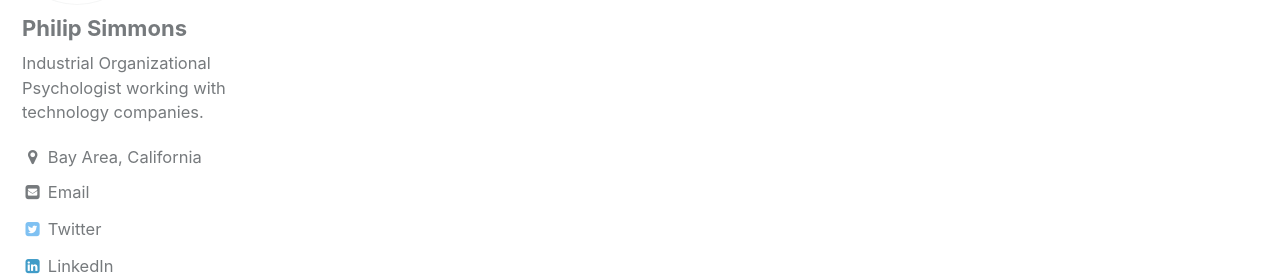
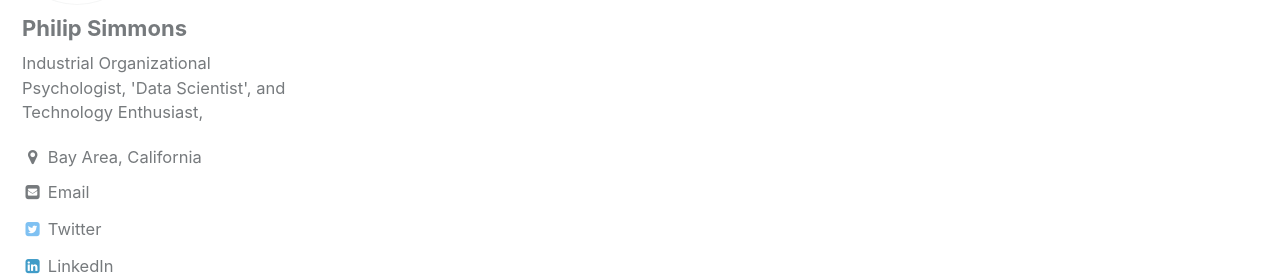
Before and after one commit to PhilpSimmons/PhilpSimmons.github.io, a Jekyll site: the page built from index.html, in a window 1280 px wide. Shown: the part 225-501 px from the top of the page. Built offline with Jekyll 4.4.1, drawn with Linux system fonts in a browser that asks for light colours; the list of posts is cut into pages by our own code.

Commit message:
update summary

```diff
--- a/_config.yml
+++ b/_config.yml
@@ -85,7 +85,7 @@ analytics:
 author:
   name             : "Philip Simmons"
   avatar           : "/assets/images/IMG_9176.jpg" # path of avatar image, e.g. "/assets/images/bio-photo.jpg"
-  bio              : "Industrial Organizational Psychologist working with technology companies."
+  bio              : "Industrial Organizational Psychologist, 'Data Scientist', and Technology Enthusiast, "
   location         : "Bay Area, California"
   email            : "Psimmons@unomaha.edu"
   uri              :
```
